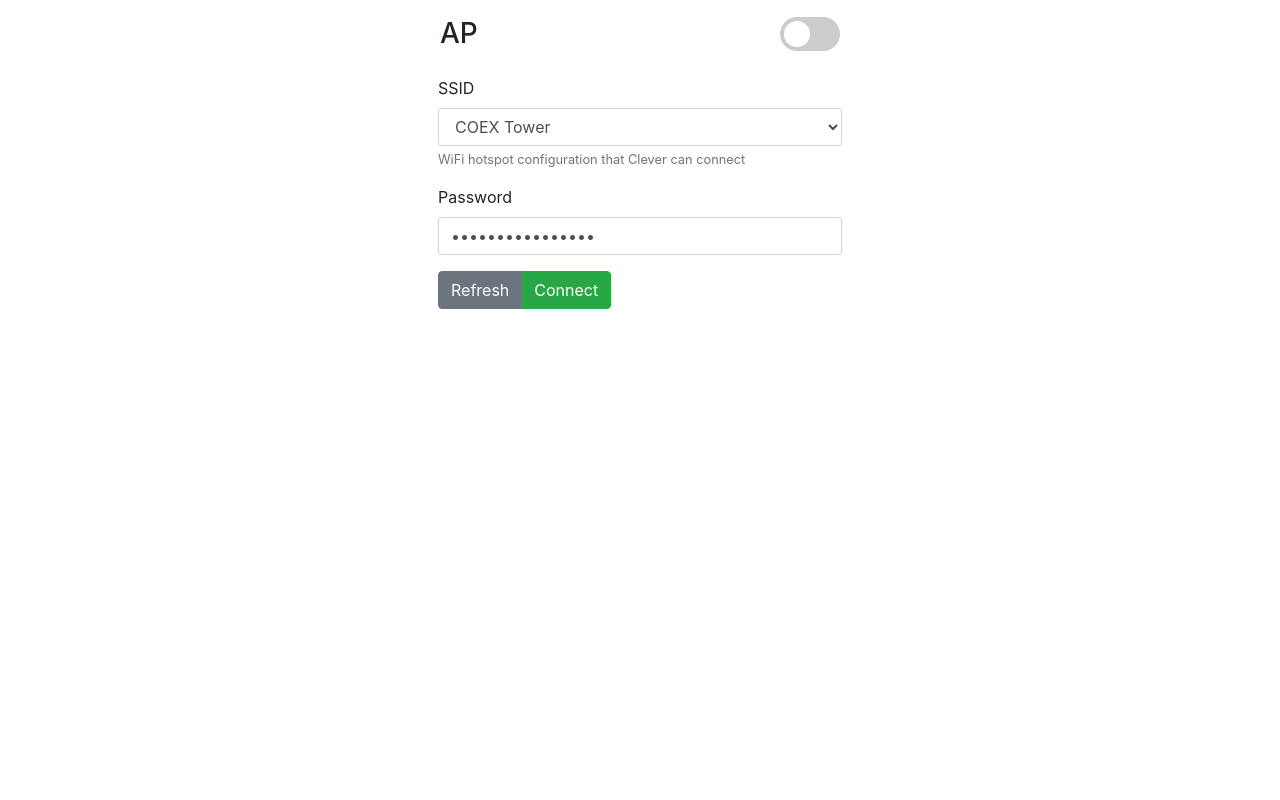
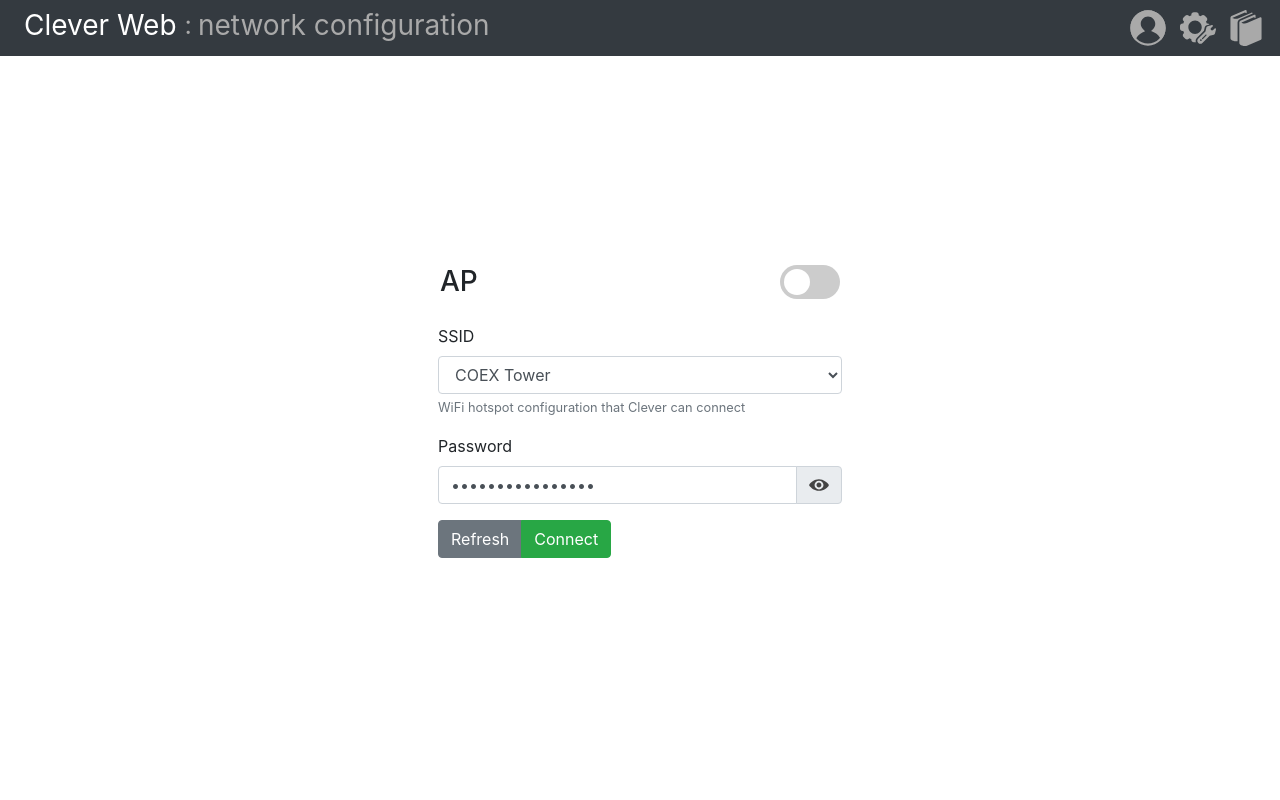
Before and after one commit to garinegor/cleverWeb, a Django app: page /wifi in a window 1280 px wide. Run offline with Django 3.2, Linux system fonts and the light colour scheme; some libraries are stand-ins or nearby versions.

Commit message:
21st commit

```diff
--- a/mainPage/static/mainPage/main.css
+++ b/mainPage/static/mainPage/main.css
@@ -234,11 +234,11 @@ body {
 }
 
 input:checked + .slider {
-    background-color: #2196F3;
+    background-color: #5A6268;
 }
 
 input:focus + .slider {
-    box-shadow: 0 0 1px #2196F3;
+    box-shadow: 0 0 1px #5A6268;
 }
 
 input:checked + .slider:before {
--- /dev/null
+++ b/mainPage/static/mainPage/wifi.css
@@ -0,0 +1,9 @@
+html, body {
+    width: 100%;
+    height: 100%;
+}
+
+.vis-icon {
+    width: 20px;
+    height: 20px;
+}
--- /dev/null
+++ b/mainPage/static/mainPage/wifi.js
@@ -0,0 +1,77 @@
+refresh();
+
+function refresh() {
+    var req = new XMLHttpRequest();
+    req.open("GET", "/wifi/available", false);
+    req.send();
+    if (req.status !== 200) {
+        refresh();
+    } else {
+        var wifis = JSON.parse(req.responseText).available;
+        document.getElementById("inputSSID").innerHTML = "";
+        for (let i = 0; i < wifis.length; i++) {
+            document.getElementById("inputSSID").innerHTML += "<option>" + wifis[i] + "</option>";
+        }
+    }
+}
+
+function swap(b) {
+    if (b) {
+        document.getElementById('title').innerText = 'Client';
+        document.getElementById('ssid_content').innerHTML = '<input onchange="kek()" id="inputSSID" type="text" class="form-control" aria-describedby="ssidHelp"\n' +
+            'value="' + own_net_name + '" placeholder="SSID">';
+        document.getElementById('ssidHelp2').innerText = 'Your Clever WiFi hotspot configuration';
+        document.getElementById('butt_ref').innerText = 'Reset';
+        document.getElementById('butt_save').innerText = 'Save';
+        document.getElementById('butt_save').onclick = function () {
+            save();
+        }
+    } else {
+        document.getElementById('title').innerText = 'AP';
+        document.getElementById('ssid_content').innerHTML = '<select id="inputSSID" class="form-control"></select>';
+        document.getElementById('ssidHelp2').innerText = 'WiFi hotspot configuration that Clever can connect';
+        refresh();
+        document.getElementById('butt_ref').innerText = 'Refresh';
+        document.getElementById('butt_save').innerText = 'Connect';
+        document.getElementById('butt_save').onclick = function () {
+            connect();
+        };
+    }
+    document.getElementById('toggler').onchange = function () {
+        swap(!b);
+    };
+}
+
+function kek() {
+    own_net_name = document.getElementById("inputSSID").value;
+}
+
+function hidePassword() {
+    document.getElementById('password').type = "password";
+    document.getElementById('password-toggler').onclick = function () {
+        showPassword();
+    };
+    document.getElementById('toggler-icon').src = vis_image_url;
+}
+
+function showPassword() {
+    document.getElementById('password').type = "text";
+    document.getElementById('password-toggler').onclick = function () {
+        hidePassword();
+    };
+    document.getElementById('toggler-icon').src = invis_image_url;
+}
+
+//For Egor
+
+function connect() {
+    let ssid = document.getElementById('inputSSID').value;
+    let password = document.getElementById('password').value;
+    console.log('Connect', ssid, password);
+}
+
+function save() {
+    let ssid = document.getElementById('inputSSID').value;
+    let password = document.getElementById('password').value;
+    console.log('Save', ssid, password);
+}
--- a/mainPage/templates/cleverWeb/wifi_settings.html
+++ b/mainPage/templates/cleverWeb/wifi_settings.html
@@ -5,22 +5,29 @@
     <title>WiFi configuration</title>
     {% load static %}
     {% load staticfiles %}
+    <script>
+        var own_net_name = "{{ wifi.own_name }}";
+        const vis_image_url = "{% static "mainPage/icons/visible.svg" %}";
+        const invis_image_url = "{% static "mainPage/icons/invisible.svg" %}";
+    </script>
     <script type="text/javascript" src="{% static "js/jquery.min.js" %}"></script>
     <script type="text/javascript" src="{% static "js/bootstrap.min.js" %}"></script>
     <link rel="stylesheet" href="{% static "css/bootstrap.min.css" %}">
     <link rel="stylesheet" href="{% static "mainPage/main.css" %}">
+    <link rel="stylesheet" href="{% static "mainPage/wifi.css" %}">
 </head>
 <body>
-<div style="display: flex; align-items: center; justify-content: center;">
-    <div>
+{% include "navbar.html" %}
+<div style="display: flex; align-items: center; justify-content: center; height: calc(100% - 56px);">
+    <div style="padding-bottom: 50px;">
         <div class="title-holder"><h3 id="title">AP</h3><label class="switch">
             <input id="toggler" onchange="swap(true);" type="checkbox">
             <span class="slider round"></span>
         </label></div>
         <div class="form-group col-md-auto">
-            <label for="inputState2">SSID</label>
+            <label for="inputSSID">SSID</label>
             <div id="ssid_content">
-                <select id="inputState2" class="form-control">
+                <select id="inputSSID" class="form-control">
                     <option selected>{{ wifi.current }}</option>
                 </select>
             </div>
@@ -28,9 +35,18 @@
             </small>
         </div>
         <div class="form-group col-md-auto">
-            <label for="inputPassword2">Password</label>
-            <input id="inputPassword2" type="password" placeholder="Password" class="form-control"
-                   value="{{ wifi.pass }}">
+            <label for="password">Password</label>
+            <div class="input-group">
+                <input placeholder="Password" value="{{ wifi.pass }}" type="password" name="password" id="password"
+                       class="form-control" data-toggle="password">
+                <div class="input-group-append">
+                <span id="password-toggler" onclick="showPassword()" class="input-group-text input-password-hide"
+                      style="cursor: pointer;"><img
+                        class="vis-icon" id="toggler-icon"
+                        src="{% static "mainPage/icons/visible.svg" %}"
+                        alt=""/></span>
+                </div>
+            </div>
         </div>
         <div class="btn-group" style="margin-left: 15px;" role="group">
             <button id="butt_ref" type="button" onclick="refresh()" class="btn btn-secondary">Refresh</button>
@@ -38,51 +54,6 @@
         </div>
     </div>
 </div>
-<script>
-    refresh();
-
-    function refresh() {
-        var req = new XMLHttpRequest();
-        req.open("GET", "/wifi/available", false);
-        req.send();
-        if (req.status !== 200) {
-            refresh();
-        } else {
-            var wifis = JSON.parse(req.responseText).available;
-            document.getElementById("inputState2").innerHTML = "";
-            for (let i = 0; i < wifis.length; i++) {
-                document.getElementById("inputState2").innerHTML += "<option>" + wifis[i] + "</option>";
-            }
-        }
-    }
-</script>
-<script>
-    var own_net_name = "{{ wifi.own_name }}";
-
-    function swap(b) {
-        if (b) {
-            document.getElementById('title').innerText = 'Client';
-            document.getElementById('ssid_content').innerHTML = '<input onchange="kek()" id="inputSSID" type="text" class="form-control" aria-describedby="ssidHelp"\n' +
-                'value="' + own_net_name + '" placeholder="SSID">';
-            document.getElementById('ssidHelp2').innerText = 'Your Clever WiFi hotspot configuration';
-            document.getElementById('butt_ref').innerText = 'Reset';
-            document.getElementById('butt_save').innerText = 'Save';
-        } else {
-            document.getElementById('title').innerText = 'AP';
-            document.getElementById('ssid_content').innerHTML = '<select id="inputState2" class="form-control"></select>';
-            document.getElementById('ssidHelp2').innerText = 'WiFi hotspot configuration that Clever can connect';
-            refresh();
-            document.getElementById('butt_ref').innerText = 'Refresh';
-            document.getElementById('butt_save').innerText = 'Connect';
-        }
-        document.getElementById('toggler').onchange = function () {
-            swap(!b);
-        };
-    }
-
-    function kek() {
-        own_net_name = document.getElementById("inputSSID").value;
-    }
-</script>
+<script type="text/javascript" src="{% static "mainPage/wifi.js" %}"></script>
 </body>
 </html>
--- a/mainPage/views.py
+++ b/mainPage/views.py
@@ -96,4 +96,5 @@ def wifi(request):
         "own_name": "CLEVERWEB",
         "own_pass": "cleverwifi"
     }
+    data["navbar_title"] = "network configuration"
     return render(request, 'cleverWeb/wifi_settings.html', data)
```
Also changed, not shown: mainPage/static/mainPage/icons/invisible.svg (added), mainPage/static/mainPage/icons/visible.svg (added).
